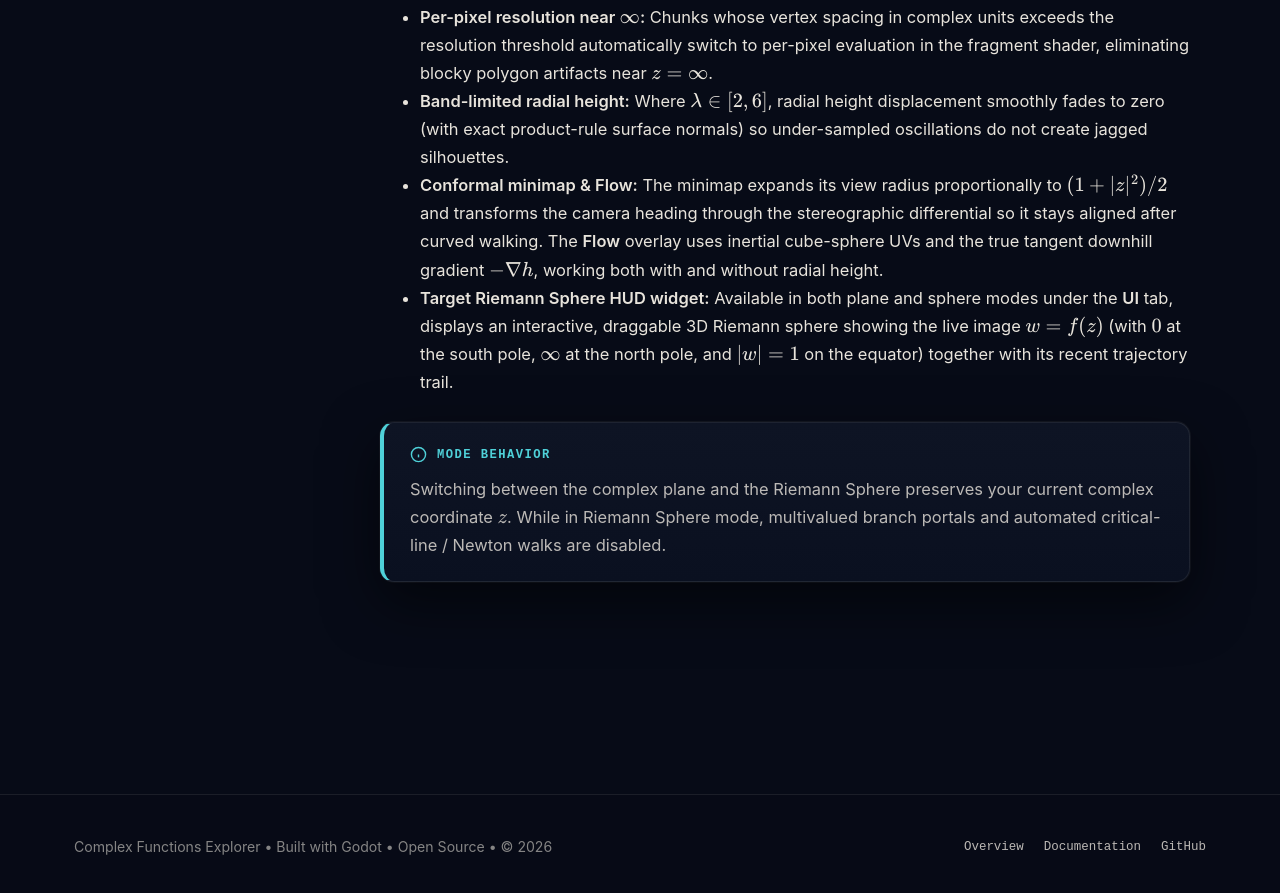
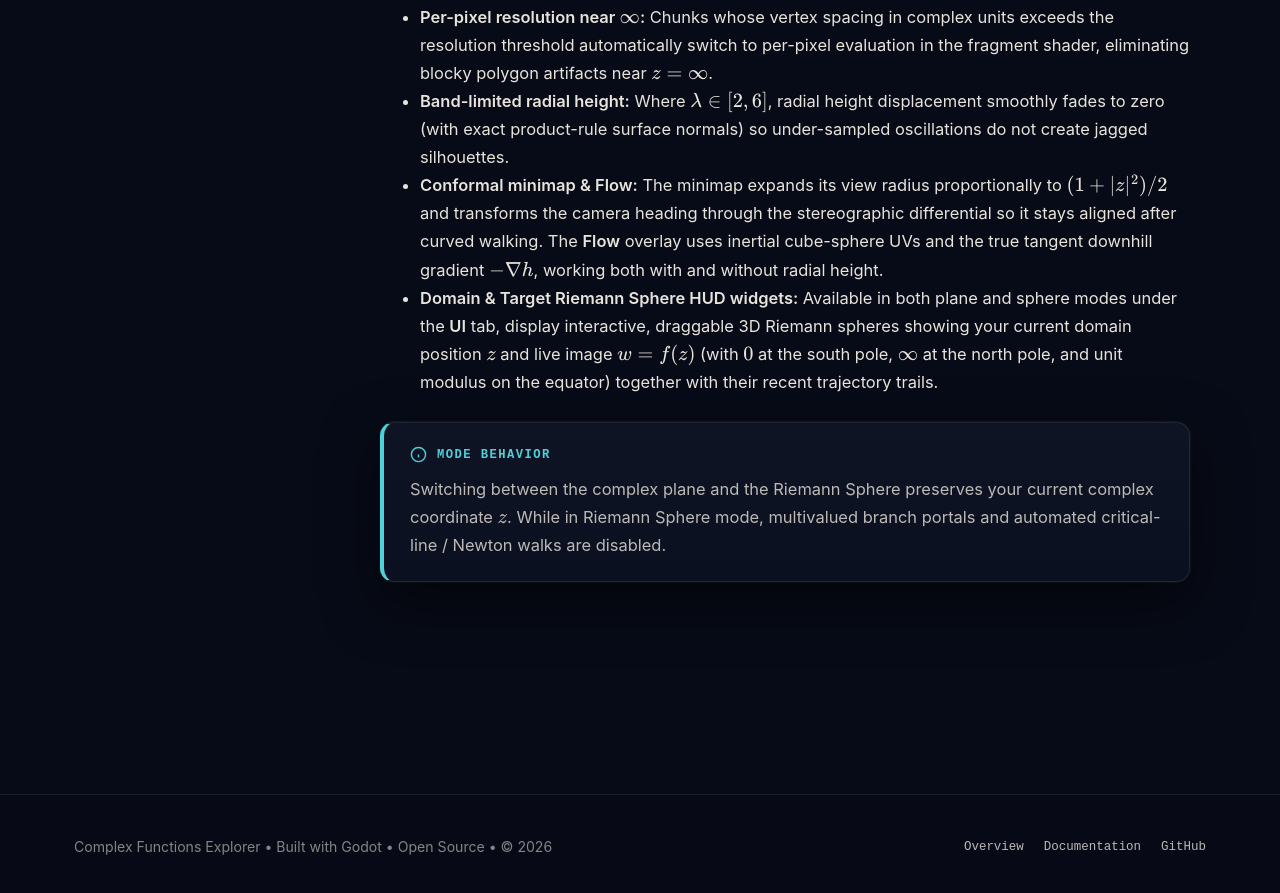
Before and after one commit to allanino/complex-functions-explorer, a plain HTML site: page docs/docs.html in a window 1280 px wide. Shown: the part 6965-7858 px from the top of the page. Drawn offline with nearby package versions, Linux system fonts and the light colour scheme; a web font is replaced by a local one.

Commit message:
feat: add domain Riemann sphere HUD widget and refactor target sphere widget

```diff
--- a/docs/docs.html
+++ b/docs/docs.html
@@ -491,11 +491,11 @@
                             working both with and without radial height.
                         </li>
                         <li>
-                            <strong>Target Riemann Sphere HUD widget:</strong> Available in both plane and sphere modes
-                            under
-                            the <strong>UI</strong> tab, displays an interactive, draggable 3D Riemann sphere showing
-                            the live image \( w = f(z) \) (with \( 0 \) at the south pole, \( \infty \) at the north
-                            pole, and \( |w| = 1 \) on the equator) together with its recent trajectory trail.
+                            <strong>Domain &amp; Target Riemann Sphere HUD widgets:</strong> Available in both plane and
+                            sphere modes under the <strong>UI</strong> tab, display interactive, draggable 3D Riemann
+                            spheres showing your current domain position \( z \) and live image \( w = f(z) \) (with
+                            \( 0 \) at the south pole, \( \infty \) at the north pole, and unit modulus on the equator)
+                            together with their recent trajectory trails.
                         </li>
                     </ul>
 
```
Also changed, not shown: 17 other files.
